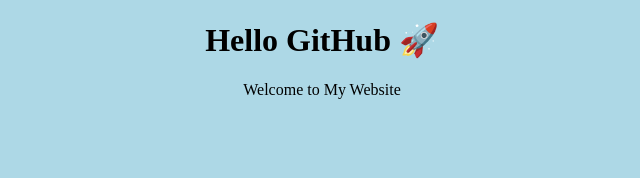
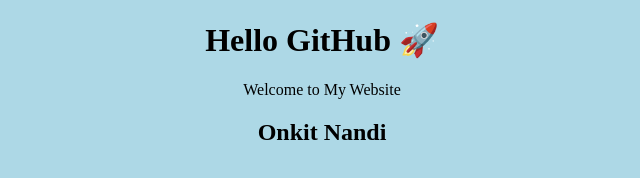
Before and after one commit to OnkitNandi/MyDemoWebsite, a plain HTML site: page index.html in a window 1280 px wide. Shown: the whole page, without its empty margins (318-958 px from the left). Drawn offline with Linux system fonts and the light colour scheme.

Commit message:
Add My Name

```diff
--- a/index.html
+++ b/index.html
@@ -8,6 +8,7 @@
 
     <h1>Hello GitHub 🚀</h1>
     <p>Welcome to My Website</p>
+    <h2>Onkit Nandi</h2>
 
     <script src="main.js"></script>
 </body>
```
